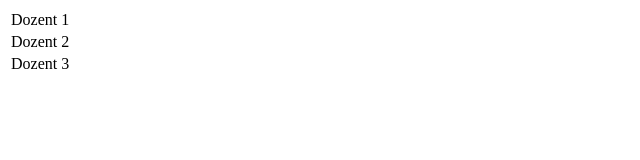
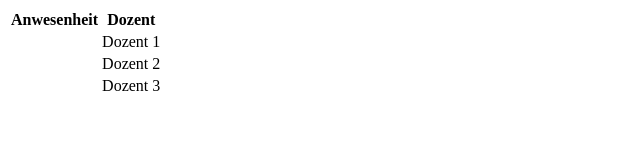
Before and after one commit to Hesus002/hesus002.github.io, a plain HTML site: page Ampel1.html in a window 1280 px wide. Shown: the whole page, without its empty margins (0-640 px from the left). Drawn offline with Linux system fonts and the light colour scheme.

Commit message:
Update Ampel1.html

```diff
--- a/Ampel1.html
+++ b/Ampel1.html
@@ -15,16 +15,22 @@
   <body>
 	  <table>
 		  <tr>
+			  <th> Anwesenheit </th>
+			  <th> Dozent </th>
+		  <tr>
+			  <td> </td>
 			  <td>
 				  Dozent 1
 			  </td>
 		  </tr>
 		  <tr>
+			  <td> </td>
 			  <td>
 				  Dozent 2
 			  </td>
 		  </tr>
 		  <tr>
+			  <td> </td>
 			  <td>
 				  Dozent 3
 			  </td>
```
